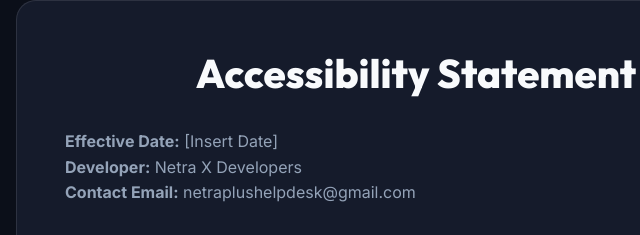
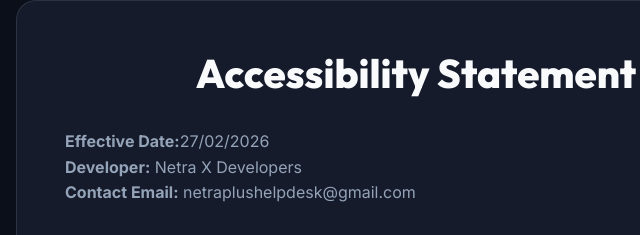
Before and after one commit to NetraxDevelopers/Netra-Plus-Blind-Tech-Assistant, a plain HTML site: page accessibility.html in a window 1280 px wide. Shown: the part 120-355 px from the top of the page, 224-864 px from the left. Drawn offline with Linux system fonts and the light colour scheme.

Commit message:
Update accessibility.html

```diff
--- a/accessibility.html
+++ b/accessibility.html
@@ -44,7 +44,7 @@
         <div class="container"
             style="max-width: 800px; background: var(--bg-surface); padding: 3rem; border-radius: var(--radius-lg); border: 1px solid var(--border-color);">
             <h1 class="section-title" style="margin-bottom: 2rem;">Accessibility Statement</h1>
-            <p><strong>Effective Date:</strong> [Insert Date]<br>
+            <p><strong>Effective Date:</strong>27/02/2026<br>
                 <strong>Developer:</strong> Netra X Developers<br>
                 <strong>Contact Email:</strong> netraplushelpdesk@gmail.com
             </p>
@@ -144,4 +144,5 @@
     </footer>
 </body>
 
+
 </html>
```
